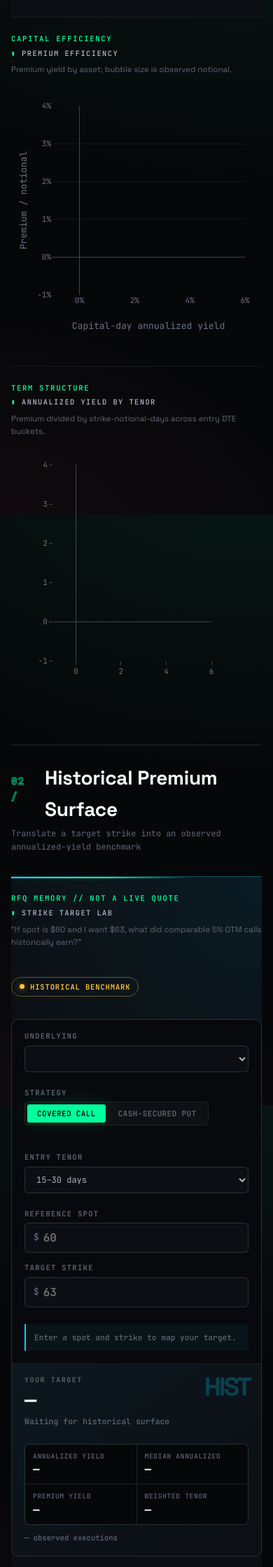
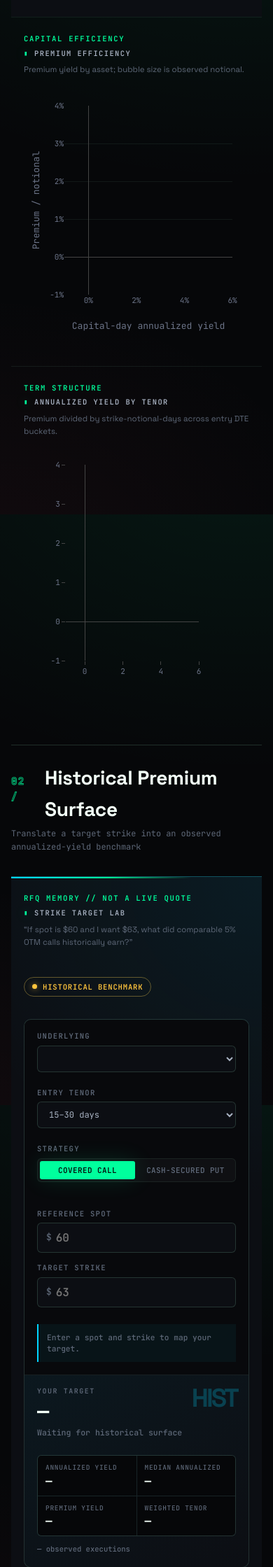
Before and after one commit to carlislejd/rysk-dashboard, a Flask app: page /analytics in a window 390 px wide. Shown: the part 2641-4880 px from the top of the page at 70% size. Run offline with Flask 2, Linux system fonts and the light colour scheme; data that the repository does not hold is empty; some libraries are stand-ins or nearby versions; some web fonts are replaced.

Commit message:
Polish analytics spacing and controls

```diff
--- a/static/css/style.css
+++ b/static/css/style.css
@@ -3068,6 +3068,13 @@ code {
     overflow: hidden;
 }
 
+.analytics-page .analytics-chart-card,
+.analytics-page .premium-lab,
+.analytics-page .analytics-rank-card {
+    padding-left: clamp(18px, 1.6vw, 30px);
+    padding-right: clamp(18px, 1.6vw, 30px);
+}
+
 .analytics-feature-card {
     border-color: color-mix(in srgb, var(--accent) 20%, var(--border));
     background:
@@ -3233,8 +3240,23 @@ code {
 
 .premium-lab-controls {
     display: grid;
-    grid-template-columns: repeat(3, minmax(0, 1fr));
+    grid-template-columns: minmax(0, 0.8fr) minmax(0, 1fr) minmax(0, 1fr) minmax(0, 0.8fr);
+    grid-template-areas:
+        "underlying strategy strategy tenor"
+        "prices prices formula formula";
     gap: var(--space-lg);
+}
+
+.surface-underlying-field {
+    grid-area: underlying;
+}
+
+.surface-strategy-field {
+    grid-area: strategy;
+}
+
+.surface-tenor-field {
+    grid-area: tenor;
 }
 
 .analytics-field {
@@ -3259,15 +3281,21 @@ code {
 .surface-type-tabs {
     align-self: flex-start;
     flex-wrap: nowrap;
+    width: 100%;
+    max-width: none;
 }
 
 .surface-type-tabs .tab-button {
+    flex: 1 1 0;
+    min-width: 0;
+    padding-right: 8px;
+    padding-left: 8px;
     white-space: nowrap;
 }
 
 .surface-price-grid {
     display: grid;
-    grid-column: span 2;
+    grid-area: prices;
     grid-template-columns: repeat(2, minmax(0, 1fr));
     gap: var(--space-md);
 }
@@ -3306,6 +3334,7 @@ code {
 }
 
 .surface-formula {
+    grid-area: formula;
     align-self: end;
     padding: 11px 12px;
     border-left: 2px solid var(--color-cyan);
@@ -3595,6 +3624,15 @@ code {
     .analytics-grid-risk {
         grid-template-columns: 1fr;
     }
+
+    .analytics-toolbar {
+        flex-wrap: wrap;
+    }
+
+    .analytics-data-status {
+        flex-basis: 100%;
+        margin-left: 0;
+    }
 }
 
 @media (max-width: 820px) {
@@ -3616,21 +3654,21 @@ code {
         flex-wrap: wrap;
     }
 
-    .analytics-data-status {
-        flex-basis: 100%;
-        margin-left: 0;
-    }
-
     .premium-lab-controls {
         grid-template-columns: repeat(2, minmax(0, 1fr));
+        grid-template-areas:
+            "underlying tenor"
+            "strategy strategy"
+            "prices prices"
+            "formula formula";
     }
 
     .surface-price-grid {
-        grid-column: span 2;
+        grid-column: auto;
     }
 
     .surface-formula {
-        grid-column: span 2;
+        grid-column: auto;
     }
 
     .analytics-tall-chart {
@@ -3671,9 +3709,18 @@ code {
         grid-template-columns: 1fr;
     }
 
+    .premium-lab-controls {
+        grid-template-areas:
+            "underlying"
+            "tenor"
+            "strategy"
+            "prices"
+            "formula";
+    }
+
     .surface-price-grid,
     .surface-formula {
-        grid-column: span 1;
+        grid-column: auto;
     }
 
     .methodology-strip {
--- a/templates/analytics.html
+++ b/templates/analytics.html
@@ -186,18 +186,18 @@
                 </div>
                 <div class="premium-lab-layout">
                     <div class="premium-lab-controls">
-                        <label class="analytics-field">
+                        <label class="analytics-field surface-underlying-field">
                             <span>Underlying</span>
                             <select id="surface-asset" class="chart-select"><option value="HYPE">HYPE</option></select>
                         </label>
-                        <div class="analytics-field">
+                        <div class="analytics-field surface-strategy-field">
                             <span>Strategy</span>
                             <div class="tabs surface-type-tabs" id="surface-type-tabs">
                                 <button class="tab-button active" data-option-type="call">Covered Call</button>
                                 <button class="tab-button" data-option-type="put">Cash-Secured Put</button>
                             </div>
                         </div>
-                        <label class="analytics-field">
+                        <label class="analytics-field surface-tenor-field">
                             <span>Entry tenor</span>
                             <select id="surface-dte" class="chart-select">
                                 <option value="all">All tenors</option>
```
